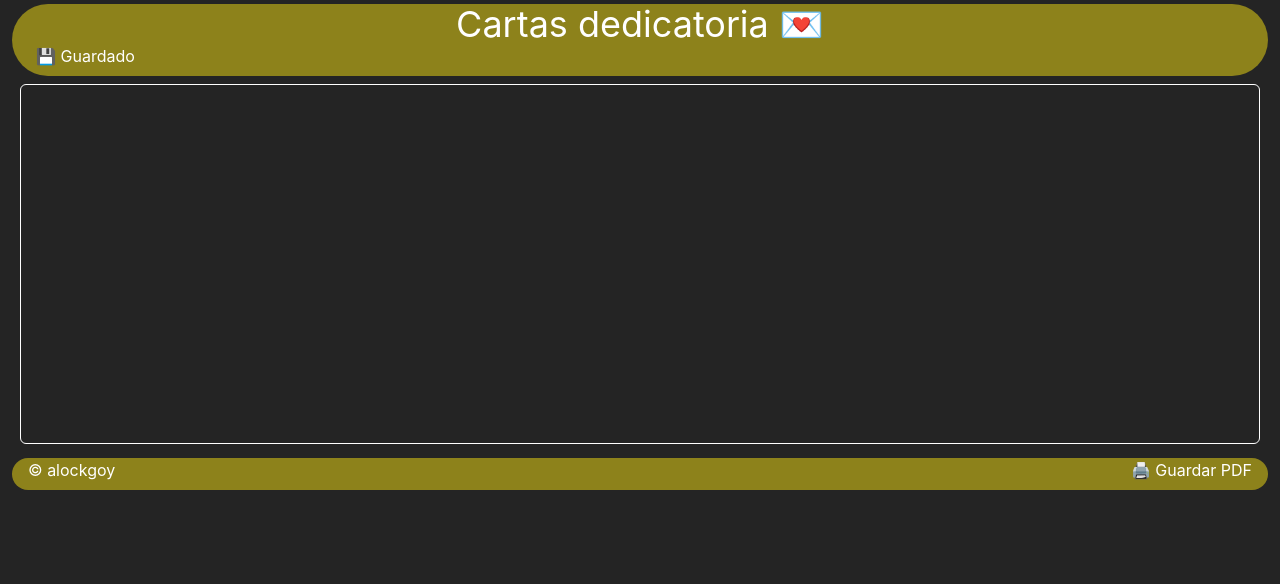
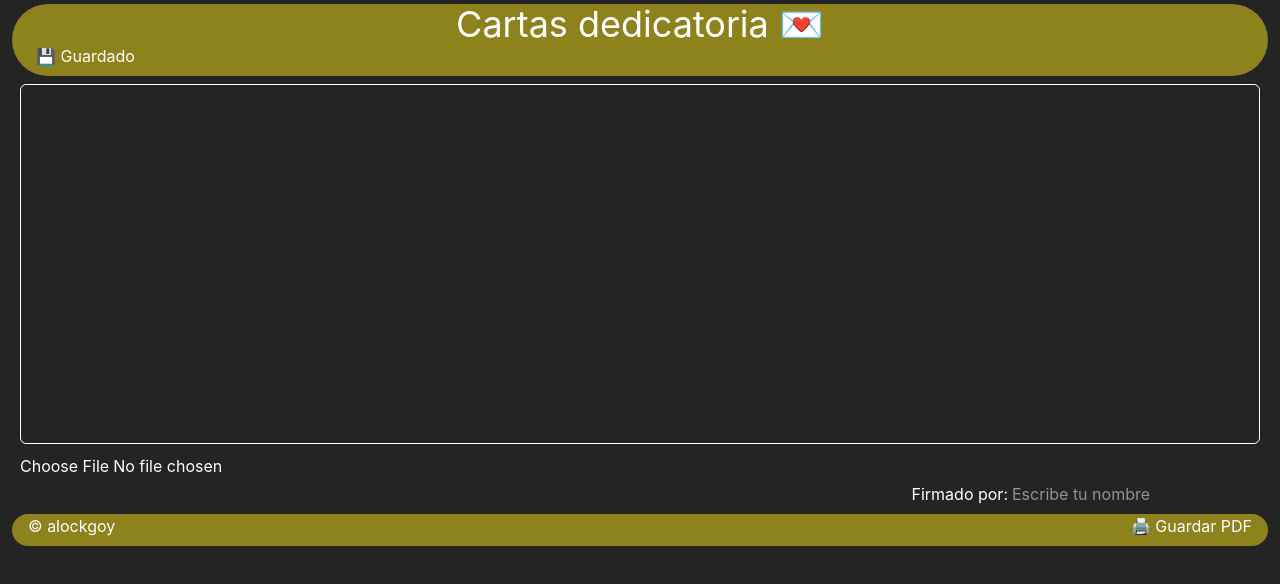
Before and after one commit to alockgoy/cartas-dedicatoria, a React (Vite) app: page / in a window 1280 px wide. Shown: the top 584 px of the page. Built offline with nearby package versions, Linux system fonts and the light colour scheme.

Commit message:
Añadido el campo para la firma y la foto.

```diff
--- a/src/components/Footer.tsx
+++ b/src/components/Footer.tsx
@@ -1,9 +1,6 @@
-import React, { useState } from "react"; // Importar "useState"
+
 
 function Footer() {
-
-    // Crea un estado "nav" que empieza en false y permite cambiarlo con "setNav".
-    const [nav, setNav] = useState(false);
 
     return (
 
--- a/src/components/Header.tsx
+++ b/src/components/Header.tsx
@@ -39,7 +39,7 @@ function Header({ title, saveStatus }: HeaderStatus) {
              */}
             <nav className="ml-6">
 
-                {saveStatus === 'guardado' ? '💾 Guardado' : '💾 Guardando...'}
+                {saveStatus === 'guardado' ? '💾 Guardado' : '✍ Guardando...'}
 
             </nav>
         </header>
--- a/src/components/Letter.tsx
+++ b/src/components/Letter.tsx
@@ -50,8 +50,37 @@ function Letter({ setSaveStatus }: LetterStatus) {
                 value={text}
                 onChange={(e) => setText(e.target.value)}
                 >
+            </textarea>
 
-            </textarea>
+            {/**
+             *  Input para la foto
+             *      Márgen superior de 1
+             *      Posicionamiento a la izquierda
+             */}
+            <form className="mt-1 flex justify-start">
+                <input
+                type="file"
+                placeholder="Escoge una foto"
+
+                />
+            </form>
+
+            {/**
+             *  Input para la firma
+             *      Márgenes superior e izquierdo de 1
+             *      Posicionamiento en la derecha
+             *
+             */}
+            <form className="mt-1 flex justify-end">
+                <label htmlFor="name">Firmado por: </label>
+                <input
+                    className="ml-1"
+                    type="text"
+                    name="name"
+                    id="name"
+                    placeholder="Escribe tu nombre"
+                    required />
+            </form>
         </main>
     );
 
```
